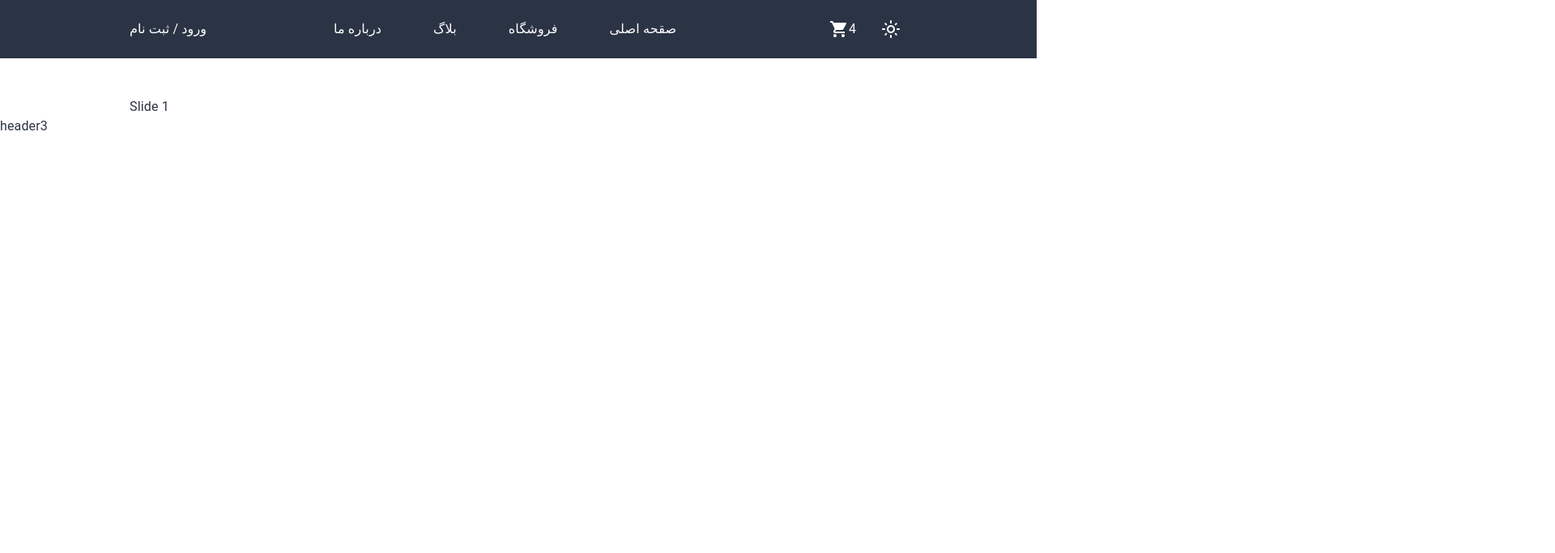
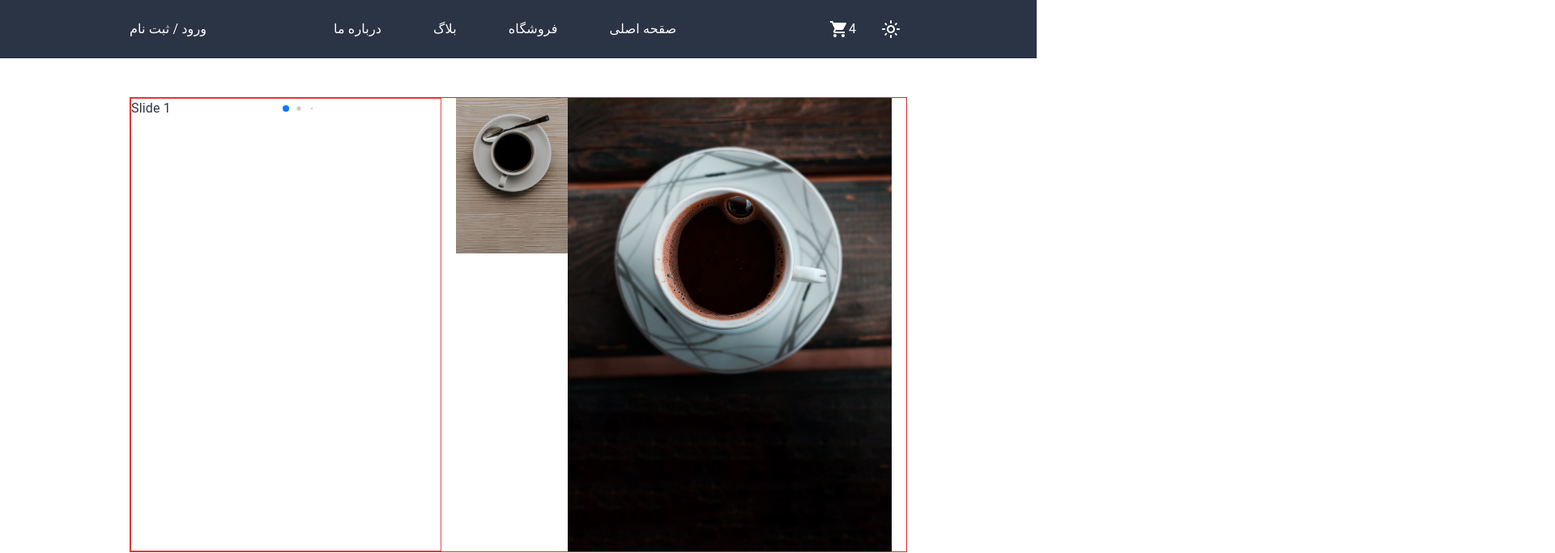
Before and after one commit to mohammadjalizi/React-E-commerce-project-, a React (Vite) app: page / in a window 1280 px wide. Shown: the top 683 px of the page at 81% size, 1920 px wide, since content can reach past the window. Built offline with nearby package versions, Linux system fonts and the light colour scheme.

Commit message:
install swiper

```diff
--- a/src/components/header/Header2.jsx
+++ b/src/components/header/Header2.jsx
@@ -11,9 +11,9 @@ import 'swiper/css/pagination';
 import { Pagination } from 'swiper/modules';
 const Header2 = () => {
   return (
-    <div className='    mt-12 flex justify-between     md:mx-40 '>
+    <div className='    mt-12 flex justify-between   border border-red-600  h-1/3   md:mx-40 '>
 
-<div>
+<div className=' border border-red-500  w-96 '>
 
 <Swiper
         pagination={{
@@ -31,9 +31,9 @@ const Header2 = () => {
 </div>
 
 
-<div className='    hidden md:block swiper left    ' >
-   <div>
-<img src='src/assets/coffee_assets/black_coffee/portrait/black_coffee_pic_1_portrait.png' />
+<div className='      hidden md:flex swiper left    ' >
+   <div className=' h-56 '>
+<img  className='  h-48 ' src='src/assets/coffee_assets/black_coffee/portrait/black_coffee_pic_1_portrait.png' />
    </div>
    <div>
 <img src="src/assets/coffee_assets/black_coffee/portrait/black_coffee_pic_2_portrait.png" alt="" />
```
